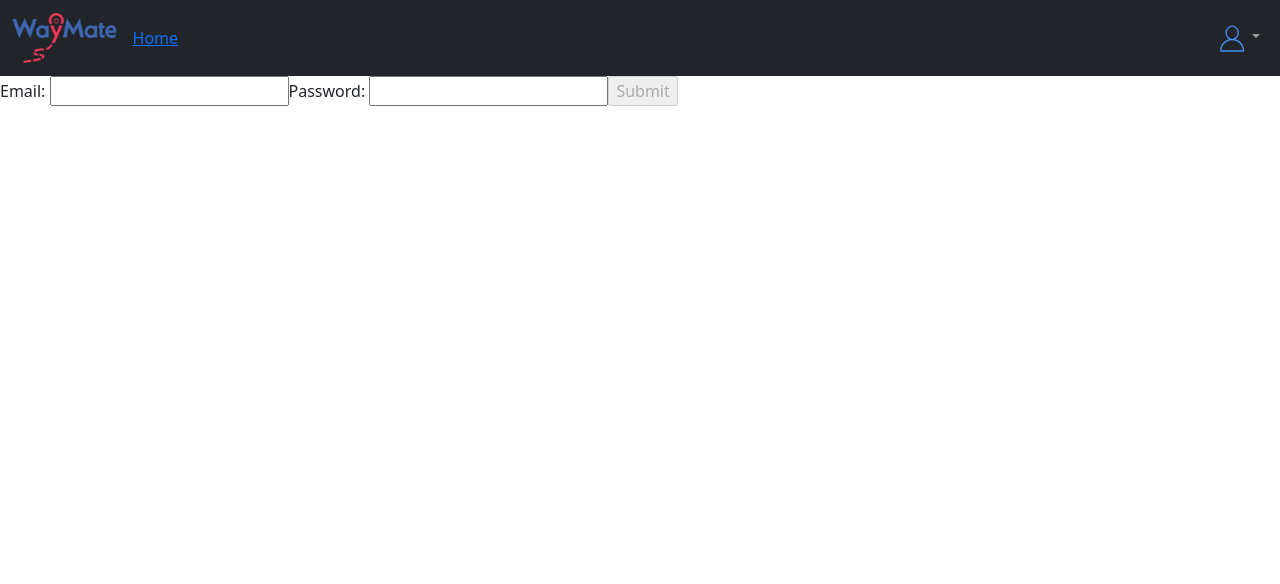
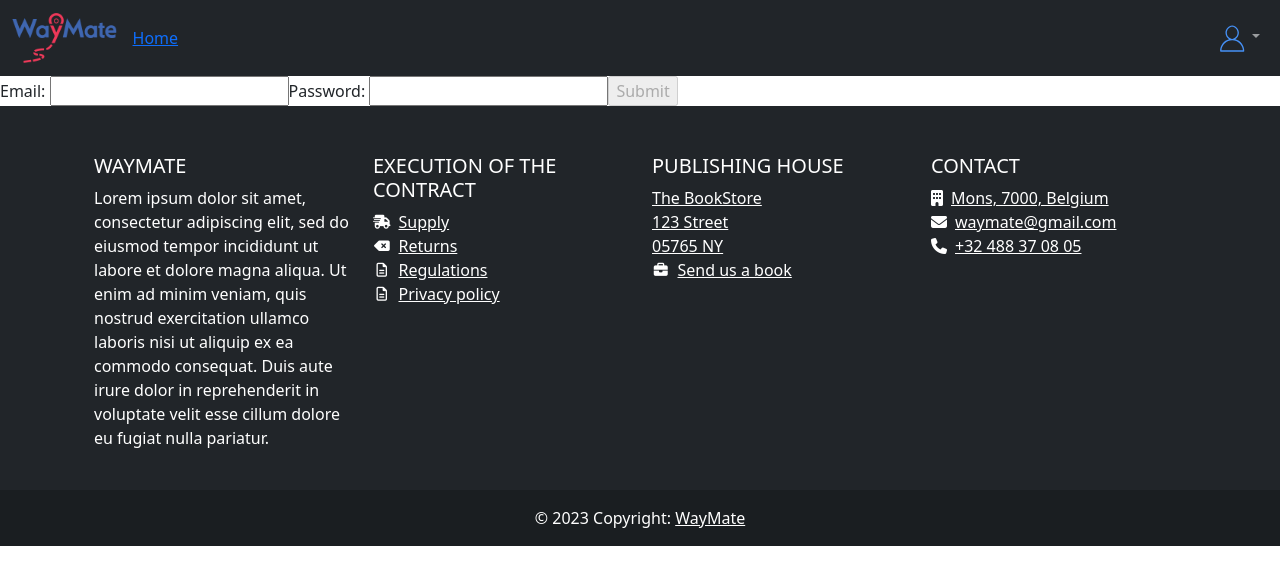
Before and after one commit to Antoinehrt/WayMate_FrontEnd, an Angular app: page /connection in a window 1280 px wide. Shown: the top 584 px of the page. Built offline with nearby package versions, Linux system fonts and the light colour scheme.

Commit message:
add footer into page

```diff
--- a/src/app/app.component.html
+++ b/src/app/app.component.html
@@ -1,2 +1,3 @@
 <app-navbar></app-navbar>
 <app-pages></app-pages>
+<app-footer></app-footer>
--- a/src/app/app.module.ts
+++ b/src/app/app.module.ts
@@ -14,6 +14,7 @@ import { NgbModule } from '@ng-bootstrap/ng-bootstrap';
 import { NgbCarouselModule } from '@ng-bootstrap/ng-bootstrap';
 import { BrowserAnimationsModule } from '@angular/platform-browser/animations';
 import { TripSearchComponent } from './pages/trip-search/trip-search.component';
+import { FooterComponent } from './footer/footer.component';
 
 @NgModule({
   declarations: [
@@ -25,7 +26,8 @@ import { TripSearchComponent } from './pages/trip-search/trip-search.component';
     RegistrationComponent,
     PagesComponent,
     ConnectionComponent,
-    TripSearchComponent
+    TripSearchComponent,
+    FooterComponent
   ],
   imports: [
     HttpClientModule,
```
